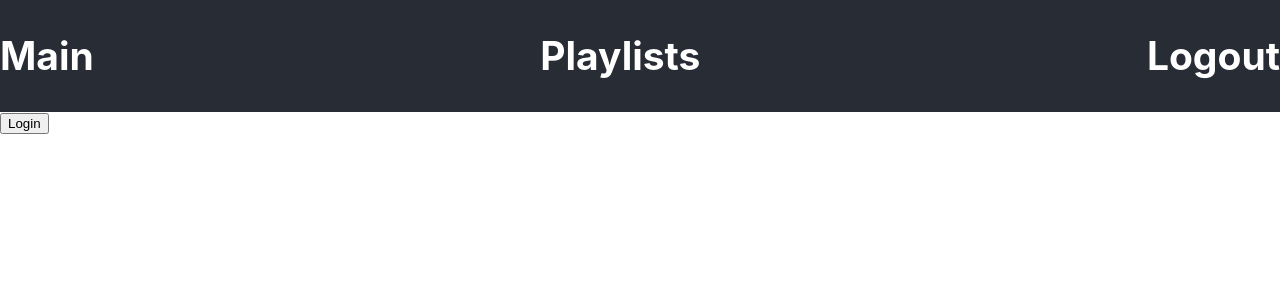
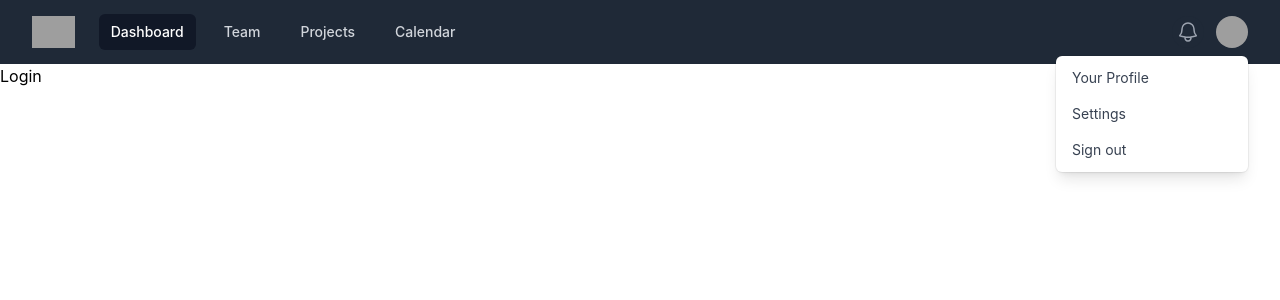
Before and after one commit to ChaseSizemore/SpotifyUnwrapped, a React (Create React App) app in the folder client/: page / in a window 1280 px wide. Shown: the top 300 px of the page. Built offline with nearby package versions, Linux system fonts and the light colour scheme; grey boxes are pictures that could not be loaded.

Commit message:
navbar + tailwind configured

```diff
--- a/client/package.json
+++ b/client/package.json
@@ -45,6 +45,7 @@
     ]
   },
   "devDependencies": {
-    "@types/js-cookie": "^3.0.3"
+    "@types/js-cookie": "^3.0.3",
+    "tailwindcss": "^3.3.3"
   }
 }
--- a/client/src/App.css
+++ b/client/src/App.css
@@ -36,16 +36,3 @@
     transform: rotate(360deg);
   }
 }
-
-nav{
-  background-color: #282c34;
-  min-height: 10vh;
-  display: flex;
-  flex-direction: row;
-  align-items: center;
-  justify-content: space-between;
-  font-size: calc(10px + 2vmin);
-  color: white;
-
-
-}
--- a/client/src/components/NavBar.tsx
+++ b/client/src/components/NavBar.tsx
@@ -15,16 +15,203 @@ const NavBar = () => {
 
   const logout = () => {
     Cookies.remove('spotify_access_token');
-    window.location.href = "https://www.spotify.com/logout/";
-
+    window.location.href = 'https://www.spotify.com/logout/';
   };
 
   return (
     <>
-      <nav>
-        <h1 onClick={navigateToMain}>Main</h1>
+      {/* <nav className="bg-gray-800 min-h-[10vh] flex flex-row items-center justify-between text-[calc(10px+2vmin)] text-white">
+        <h1 onClick={navigateToMain} className="text-black">
+          Main
+        </h1>
         <h1 onClick={navigateToPlaylists}>Playlists</h1>
         <h1 onClick={logout}>Logout</h1>
+      </nav> */}
+      <nav className="bg-gray-800">
+        <div className="mx-auto max-w-7xl px-2 sm:px-6 lg:px-8">
+          <div className="relative flex h-16 items-center justify-between">
+            <div className="absolute inset-y-0 left-0 flex items-center sm:hidden">
+              <button
+                type="button"
+                className="relative inline-flex items-center justify-center rounded-md p-2 text-gray-400 hover:bg-gray-700 hover:text-white focus:outline-none focus:ring-2 focus:ring-inset focus:ring-white"
+                aria-controls="mobile-menu"
+                aria-expanded="false"
+              >
+                <span className="absolute -inset-0.5"></span>
+                <span className="sr-only">Open main menu</span>
+                <svg
+                  className="block h-6 w-6"
+                  fill="none"
+                  viewBox="0 0 24 24"
+                  strokeWidth="1.5"
+                  stroke="currentColor"
+                  aria-hidden="true"
+                >
+                  <path
+                    strokeLinecap="round"
+                    strokeLinejoin="round"
+                    d="M3.75 6.75h16.5M3.75 12h16.5m-16.5 5.25h16.5"
+                  />
+                </svg>
+                <svg
+                  className="hidden h-6 w-6"
+                  fill="none"
+                  viewBox="0 0 24 24"
+                  strokeWidth="1.5"
+                  stroke="currentColor"
+                  aria-hidden="true"
+                >
+                  <path
+                    strokeLinecap="round"
+                    strokeLinejoin="round"
+                    d="M6 18L18 6M6 6l12 12"
+                  />
+                </svg>
+              </button>
+            </div>
+            <div className="flex flex-1 items-center justify-center sm:items-stretch sm:justify-start">
+              <div className="flex flex-shrink-0 items-center">
+                <img
+                  className="h-8 w-auto"
+                  src="https://tailwindui.com/img/logos/mark.svg?color=indigo&shade=500"
+                  alt="Your Company"
+                />
+              </div>
+              <div className="hidden sm:ml-6 sm:block">
+                <div className="flex space-x-4">
+                  <a
+                    href="#"
+                    className="bg-gray-900 text-white rounded-md px-3 py-2 text-sm font-medium"
+                    aria-current="page"
+                  >
+                    Dashboard
+                  </a>
+                  <a
+                    href="#"
+                    className="text-gray-300 hover:bg-gray-700 hover:text-white rounded-md px-3 py-2 text-sm font-medium"
+                  >
+                    Team
+                  </a>
+                  <a
+                    href="#"
+                    className="text-gray-300 hover:bg-gray-700 hover:text-white rounded-md px-3 py-2 text-sm font-medium"
+                  >
+                    Projects
+                  </a>
+                  <a
+                    href="#"
+                    className="text-gray-300 hover:bg-gray-700 hover:text-white rounded-md px-3 py-2 text-sm font-medium"
+                  >
+                    Calendar
+                  </a>
+                </div>
+              </div>
+            </div>
+            <div className="absolute inset-y-0 right-0 flex items-center pr-2 sm:static sm:inset-auto sm:ml-6 sm:pr-0">
+              <button
+                type="button"
+                className="relative rounded-full bg-gray-800 p-1 text-gray-400 hover:text-white focus:outline-none focus:ring-2 focus:ring-white focus:ring-offset-2 focus:ring-offset-gray-800"
+              >
+                <span className="absolute -inset-1.5"></span>
+                <span className="sr-only">View notifications</span>
+                <svg
+                  className="h-6 w-6"
+                  fill="none"
+                  viewBox="0 0 24 24"
+                  strokeWidth="1.5"
+                  stroke="currentColor"
+                  aria-hidden="true"
+                >
+                  <path
+                    strokeLinecap="round"
+                    strokeLinejoin="round"
+                    d="M14.857 17.082a23.848 23.848 0 005.454-1.31A8.967 8.967 0 0118 9.75v-.7V9A6 6 0 006 9v.75a8.967 8.967 0 01-2.312 6.022c1.733.64 3.56 1.085 5.455 1.31m5.714 0a24.255 24.255 0 01-5.714 0m5.714 0a3 3 0 11-5.714 0"
+                  />
+                </svg>
+              </button>
+              <div className="relative ml-3">
+                <div>
+                  <button
+                    type="button"
+                    className="relative flex rounded-full bg-gray-800 text-sm focus:outline-none focus:ring-2 focus:ring-white focus:ring-offset-2 focus:ring-offset-gray-800"
+                    id="user-menu-button"
+                    aria-expanded="false"
+                    aria-haspopup="true"
+                  >
+                    <span className="absolute -inset-1.5"></span>
+                    <span className="sr-only">Open user menu</span>
+                    <img
+                      className="h-8 w-8 rounded-full"
+                      src="https://images.unsplash.com/photo-1472099645785-5658abf4ff4e?ixlib=rb-1.2.1&ixid=eyJhcHBfaWQiOjEyMDd9&auto=format&fit=facearea&facepad=2&w=256&h=256&q=80"
+                      alt=""
+                    />
+                  </button>
+                </div>
+
+                <div
+                  className="absolute right-0 z-10 mt-2 w-48 origin-top-right rounded-md bg-white py-1 shadow-lg ring-1 ring-black ring-opacity-5 focus:outline-none"
+                  role="menu"
+                  aria-orientation="vertical"
+                  aria-labelledby="user-menu-button"
+                >
+                  <a
+                    href="#"
+                    className="block px-4 py-2 text-sm text-gray-700"
+                    role="menuitem"
+                    id="user-menu-item-0"
+                  >
+                    Your Profile
+                  </a>
+                  <a
+                    href="#"
+                    className="block px-4 py-2 text-sm text-gray-700"
+                    role="menuitem"
+                    id="user-menu-item-1"
+                  >
+                    Settings
+                  </a>
+                  <a
+                    href="#"
+                    className="block px-4 py-2 text-sm text-gray-700"
+                    role="menuitem"
+                    id="user-menu-item-2"
+                  >
+                    Sign out
+                  </a>
+                </div>
+              </div>
+            </div>
+          </div>
+        </div>
+        <div className="sm:hidden" id="mobile-menu">
+          <div className="space-y-1 px-2 pb-3 pt-2">
+            <a
+              href="#"
+              className="bg-gray-900 text-white block rounded-md px-3 py-2 text-base font-medium"
+              aria-current="page"
+            >
+              Dashboard
+            </a>
+            <a
+              href="#"
+              className="text-gray-300 hover:bg-gray-700 hover:text-white block rounded-md px-3 py-2 text-base font-medium"
+            >
+              Team
+            </a>
+            <a
+              href="#"
+              className="text-gray-300 hover:bg-gray-700 hover:text-white block rounded-md px-3 py-2 text-base font-medium"
+            >
+              Projects
+            </a>
+            <a
+              href="#"
+              className="text-gray-300 hover:bg-gray-700 hover:text-white block rounded-md px-3 py-2 text-base font-medium"
+            >
+              Calendar
+            </a>
+          </div>
+        </div>
       </nav>
     </>
   );
--- a/client/src/index.css
+++ b/client/src/index.css
@@ -1,3 +1,7 @@
+@tailwind base;
+@tailwind components;
+@tailwind utilities;
+
 body {
   margin: 0;
   font-family: -apple-system, BlinkMacSystemFont, 'Segoe UI', 'Roboto', 'Oxygen',
--- /dev/null
+++ b/client/tailwind.config.js
@@ -0,0 +1,10 @@
+/** @type {import('tailwindcss').Config} */
+module.exports = {
+  content: [
+    "./src/**/*.{js,jsx,ts,tsx}",
+  ],
+  theme: {
+    extend: {},
+  },
+  plugins: [],
+}
```
Also changed, not shown: 1 other file (tests, documents, lock files or other folders).
